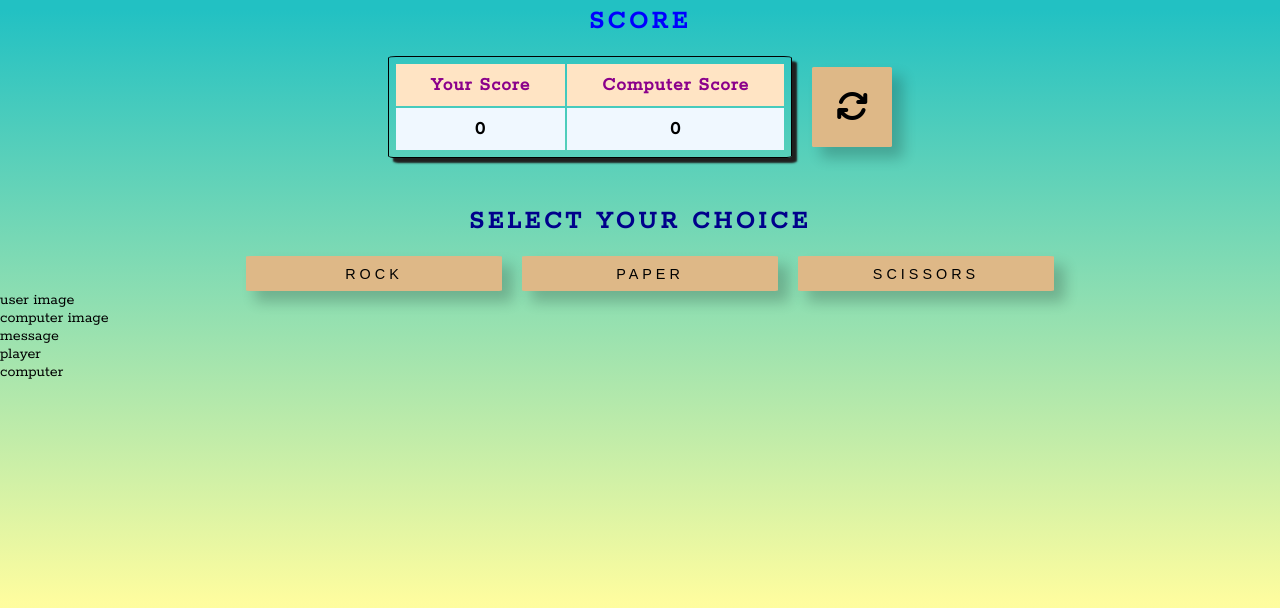
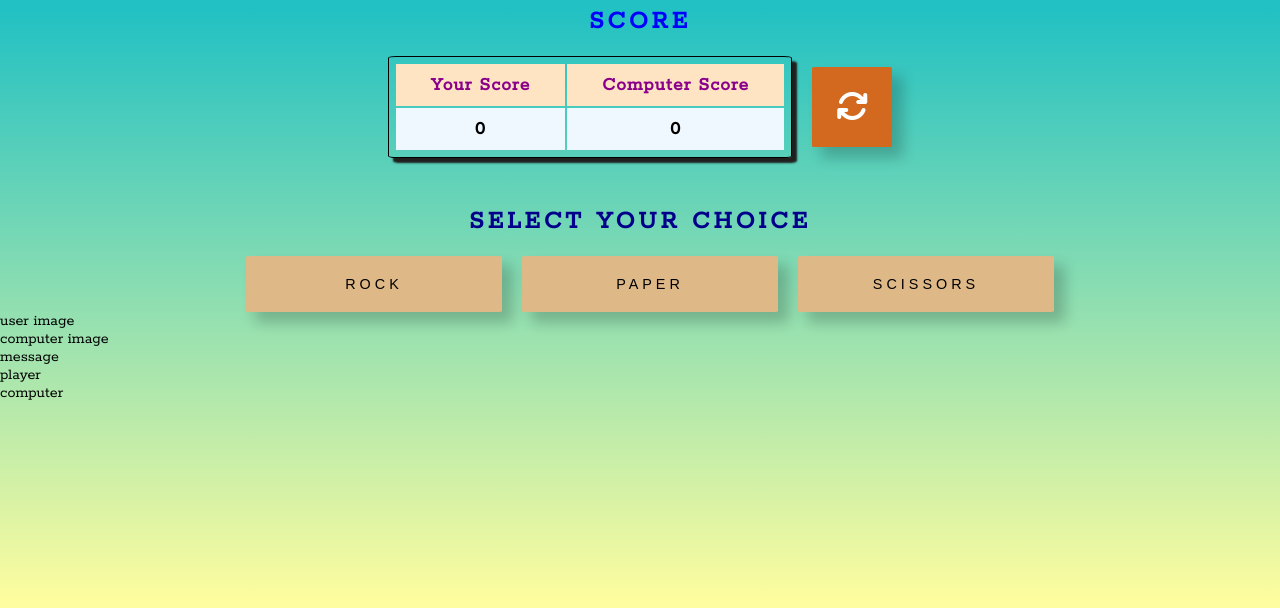
Before and after one commit to bijokmathew/Rock-Paper-Scissors, a plain HTML site: page index.html in a window 1280 px wide. In both pictures the pointer is over the button 852 px from the left and 201 px from the top of the page. Shown: the part 94-702 px from the top of the page. Drawn offline with Linux system fonts and the light colour scheme.

Commit message:
Added 'hover' for reset and game control buttons

```diff
--- a/assets/css/style.css
+++ b/assets/css/style.css
@@ -79,6 +79,10 @@ table{
     border-radius: 2%;
     box-shadow: 10px 10px 14px 1px rgb(0 0 0 / 20%);
 }
+#reset-btn:hover{
+    background-color: chocolate;
+    color: white;
+}
 
 /* control area */
 .control-area {
@@ -89,7 +93,7 @@ table{
 }
 .btn-control{
     width: 20%;
-    height: 35px;
+    height: 7vh;
     text-align: center;
     text-transform: uppercase;
     font-size: 0.9rem;
@@ -101,3 +105,7 @@ table{
     box-shadow: 5px 5px 2px hsl(60, 2%, 12%);
     box-shadow: 10px 10px 14px 1px rgb(0 0 0 / 20%);
 }
+.btn-control:hover{
+    background-color: chocolate;
+    color: white;
+}
```
